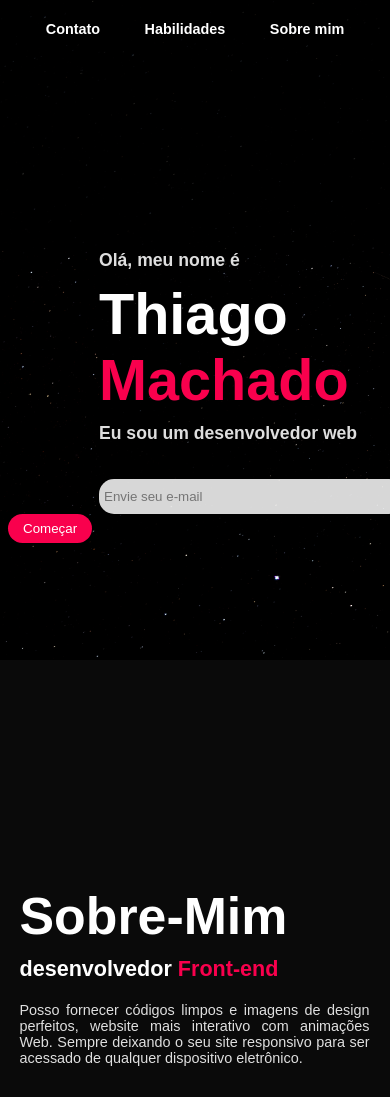
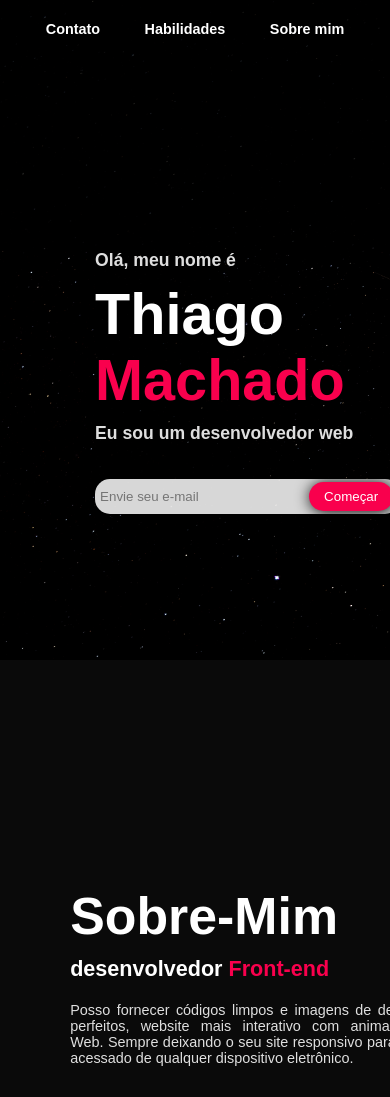
Before and after one commit to thiagomachado1998/portifolio, a plain HTML site: page index.html in a window 390 px wide. Shown: the top 1097 px of the page. Drawn offline with Linux system fonts and the light colour scheme.

Commit message:
Update style.css

```diff
--- a/mobile/style.css
+++ b/mobile/style.css
@@ -17,13 +17,15 @@
             font-size: .9em;
         }
         .divIntroducao {
+            position: absolute;
             margin-left: 99px;
+            left: -1%;
         }
         .section1 > .div1Section1 {
             font-size: .9em;
             position: absolute;
             top: 105%;
-            left: 5%;
+            left: 18%;
             margin: 0px;
             padding: 0px;
         }
```
